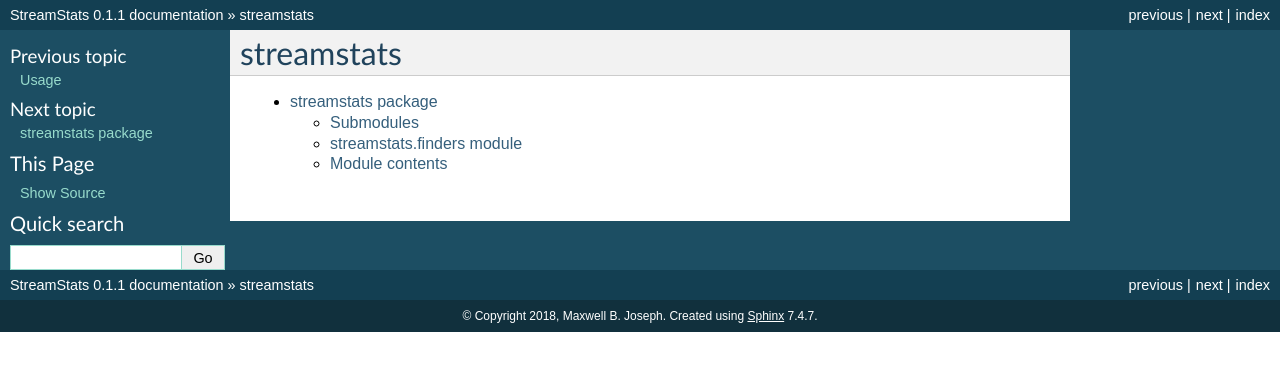
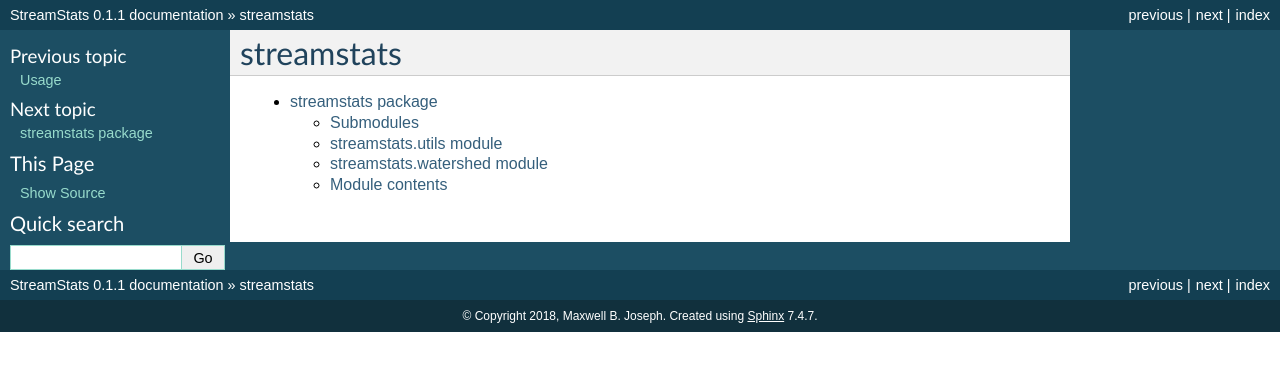
Before and after one commit to earthlab/streamstats, a Sphinx documentation site: the page built from docs/modules.rst, in a window 1280 px wide. Shown: the top 371 px of the page. Built offline with Sphinx 7.4.7, drawn with Linux system fonts in a browser that asks for light colours.

```diff
--- a/docs/streamstats.rst
+++ b/docs/streamstats.rst
@@ -4,10 +4,18 @@ streamstats package
 Submodules
 ----------
 
-streamstats.finders module
---------------------------
+streamstats.utils module
+------------------------
 
-.. automodule:: streamstats.finders
+.. automodule:: streamstats.utils
+    :members:
+    :undoc-members:
+    :show-inheritance:
+
+streamstats.watershed module
+----------------------------
+
+.. automodule:: streamstats.watershed
     :members:
     :undoc-members:
     :show-inheritance:
```
Also changed, not shown: 1 other file.
